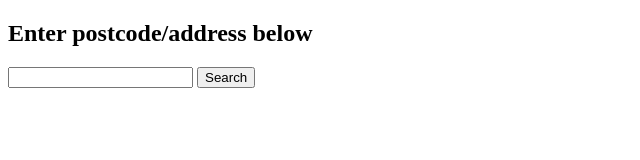
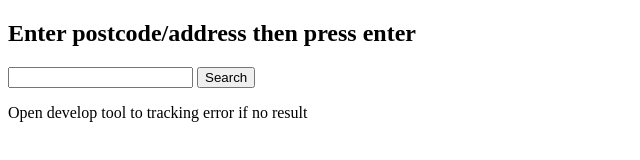
Before and after one commit to thanhdatpd/thanhdatpd, a plain HTML site: page index.html in a window 1280 px wide. Shown: the whole page, without its empty margins (0-640 px from the left). Drawn offline with Linux system fonts and the light colour scheme; some packages are replaced by stand-ins of ours.

Commit message:
Update index.html

```diff
--- a/index.html
+++ b/index.html
@@ -4,18 +4,20 @@
     <title>Test API</title>
   </head>
   <body>
-    <h2>Enter postcode/address below</h2>
+    <h2>Enter postcode/address then press enter</h2>
 
     <input id="inputData" />
     <button id="searchBtn">Search</button>
+    <p>Open develop tool to tracking error if no result</p>
+
     <p id="data"></p>
     <script>
       let geocoder;
+
       function initMap() {
         geocoder = new google.maps.Geocoder();
         const input = document.getElementById("inputData");
         const searchBtn = document.getElementById("searchBtn");
-        console.log(searchBtn);
         searchBtn.addEventListener("click", (e) => {
           geocode(input.value);
         });
```
